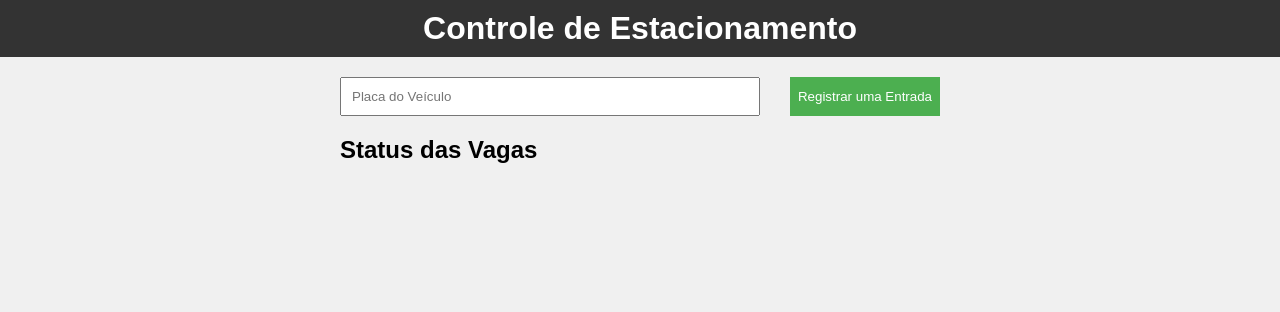
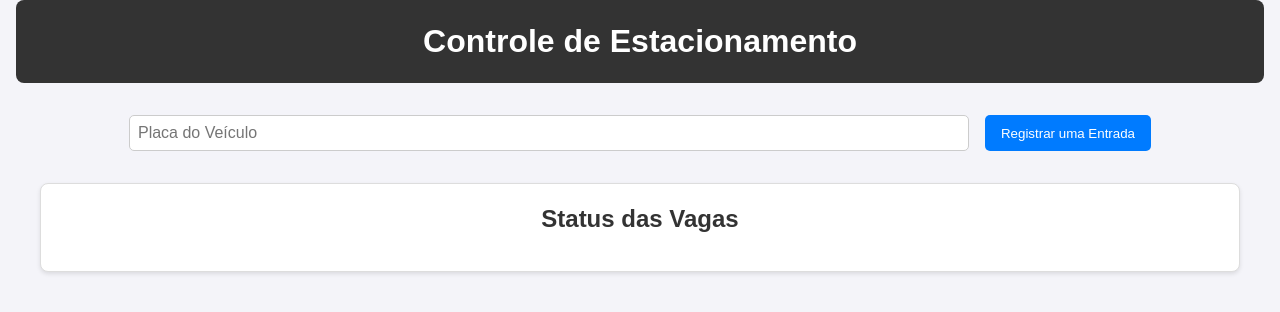
Before and after one commit to Arthurap52/PIC-2, a website: page public/index.html in a window 1280 px wide. Drawn offline with Linux system fonts and the light colour scheme; no server answers.

Commit message:
update styles

```diff
--- a/public/css/styles.css
+++ b/public/css/styles.css
@@ -2,63 +2,105 @@
   margin: 0;
   padding: 0;
   box-sizing: border-box;
-    font-family: Arial, Helvetica, sans-serif;
 }
 
 body {
-    background-color: #f0f0f0;
-    display: flex;
-    flex-direction: column;
-    align-items: center;
-    height: 100vh;
+  font-family: 'Arial', sans-serif;
+  line-height: 1.6;
+  background-color: #f4f4f9;
+  color: #333;
+  padding: 0 1rem;
 }
 
 header {
-    background-color: #333;
-    color: white;
-    width: 100%;
   text-align: center;
-    padding: 10px 0;
+  background: #333;
+  color: #fff;
+  padding: 1rem 0;
+  margin-bottom: 2rem;
+  border-radius: 8px;
+}
+
+header h1 {
+  font-size: 2rem;
 }
 
 main {
-    margin-top: 20px;
-    width: 80%;
-    max-width: 600px;
+  max-width: 1200px;
+  margin: 0 auto;
+  display: flex;
+  flex-direction: column;
+  gap: 2rem;
 }
-
 
 form {
   display: flex;
-    justify-content: space-between;
-    margin-bottom: 20px;
+  justify-content: center;
+  gap: 1rem;
 }
 
-  input {
+form input {
   width: 70%;
-    padding: 10px;
+  padding: 0.5rem;
+  font-size: 1rem;
+  border: 1px solid #ccc;
+  border-radius: 5px;
 }
 
-  button {
-    width: 25%;
-    background-color: #4CAF50;
-    color: white;
+form button {
+  padding: 0.5rem 1rem;
+  background-color: #007BFF;
+  color: #fff;
   border: none;
+  border-radius: 5px;
   cursor: pointer;
+  transition: background-color 0.3s ease;
 }
 
-  button:hover {
-    background-color: #45a049;
+form button:hover {
+  background-color: #0056b3;
 }
 
-  #vagas ul {
+#vagas {
+  background: #fff;
+  padding: 1rem;
+  border: 1px solid #ddd;
+  border-radius: 8px;
+  box-shadow: 0 2px 4px rgba(0, 0, 0, 0.1);
+}
+
+#vagas h2 {
+  font-size: 1.5rem;
+  margin-bottom: 1rem;
+  text-align: center;
+}
+
+#lista-vagas {
   list-style: none;
   padding: 0;
+  display: grid;
+  grid-template-columns: repeat(auto-fit, minmax(150px, 1fr));
+  gap: 1rem;
 }
 
-  #vagas li {
-    background-color: white;
-    margin: 5px 0;
-    padding: 10px;
+#lista-vagas li {
+  background: #007BFF;
+  color: #fff;
+  padding: 0.8rem;
   border-radius: 5px;
+  text-align: center;
 }
+
+@media (max-width: 768px) {
+  header h1 {
+      font-size: 1.5rem;
+  }
+
+  form input {
+      width: 60%;
+  }
+
+  #lista-vagas {
+      grid-template-columns: repeat(auto-fit, minmax(100px, 1fr));
+  }
+}
```
Lines whose indentation alone changed are shown as unchanged.
